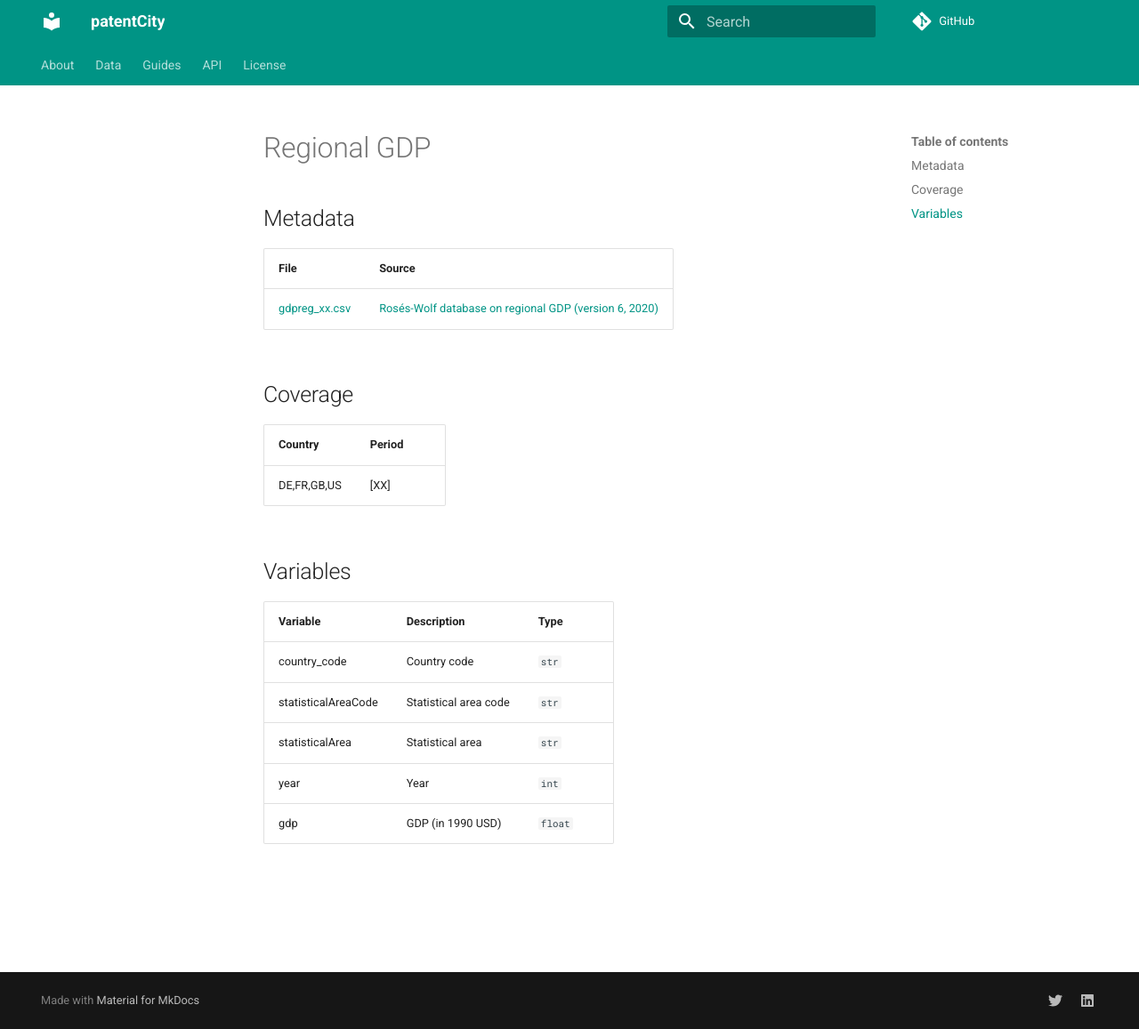
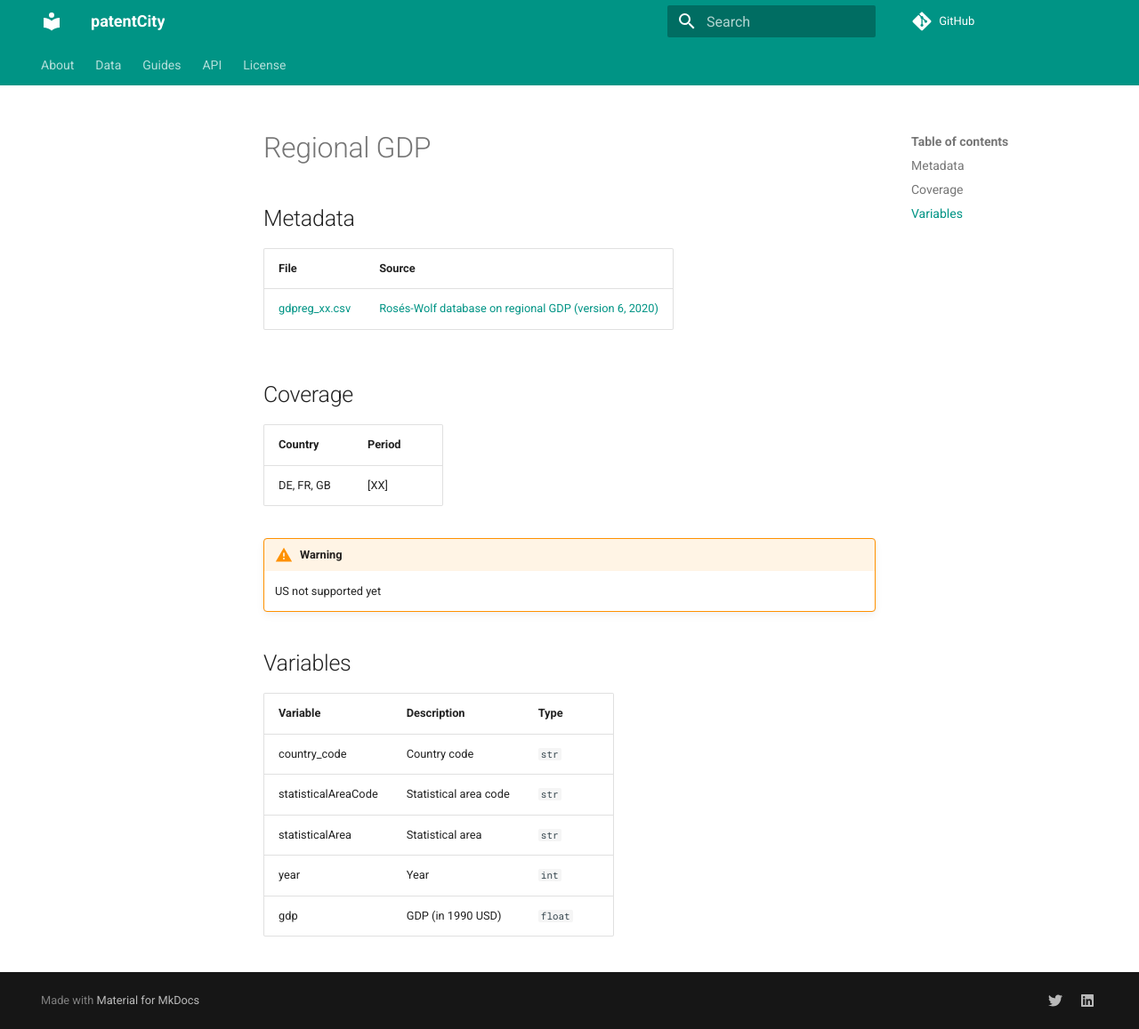
Before and after one commit to cverluise/patentcity, an MkDocs documentation site: the page built from docs/ASSETS_GDPREG.md, in a window 1280 px wide and 1157 px high. Shown: the whole window at 89% size. Built offline with MkDocs 1.6.1 and Material for MkDocs 9.7.7, drawn with Linux system fonts in a browser that asks for light colours; comment, search, counter and statistics services are not loaded.

Commit message:
:memo: add US disclaimer

```diff
--- a/docs/ASSETS_GDPREG.md
+++ b/docs/ASSETS_GDPREG.md
@@ -10,7 +10,10 @@ File |Source
 
 Country | Period
 ---|---
-DE,FR,GB,US| [XX]
+DE, FR, GB| [XX]
+
+!!! warning
+    US not supported yet
 
 ## Variables
 
```
